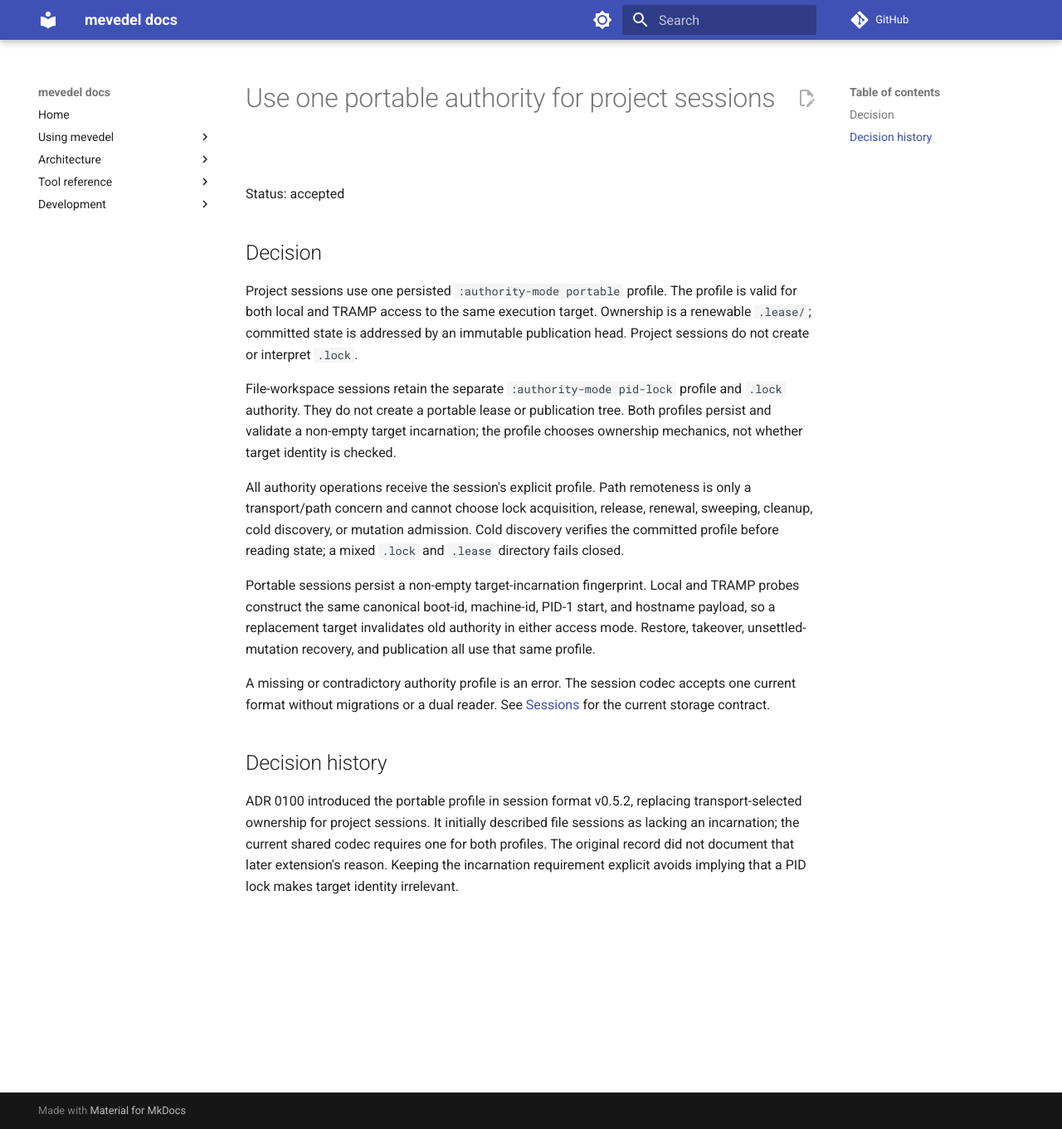
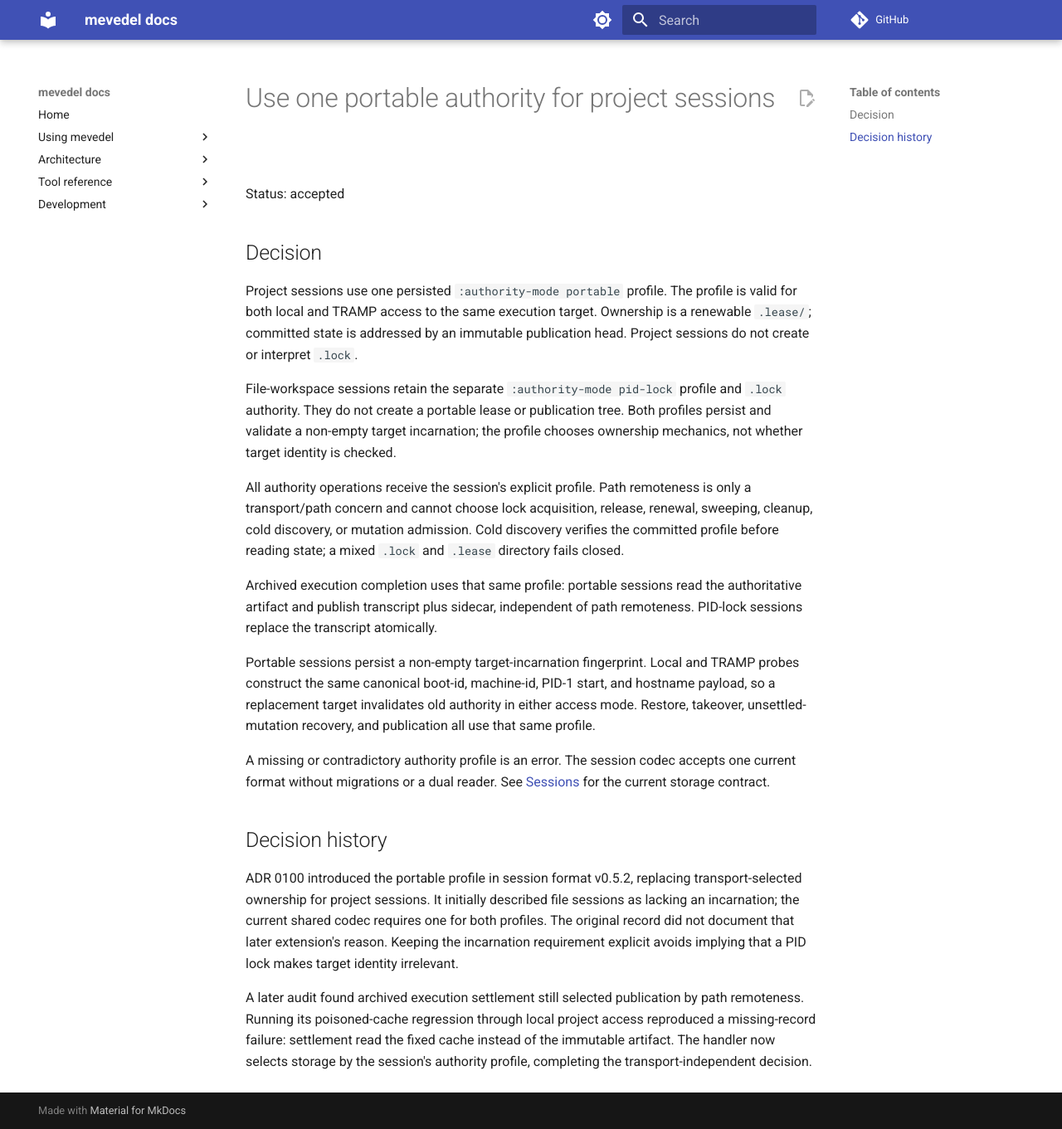
Before and after one commit to FrauH0lle/mevedel, an MkDocs documentation site: the page built from docs/adr/0100-portable-project-session-authority.md, in a window 1280 px wide and 1361 px high. Shown: the whole window at 83% size. Built offline with MkDocs 1.6.1 and Material for MkDocs 9.7.7, drawn with Linux system fonts in a browser that asks for light colours; comment, search, counter and statistics services are not loaded.

Commit message:
fix(execution): Publish archives through session authority
Local project archive settlement read and replaced a fixed cache even
though portable sessions commit immutable publications. Select storage
from the explicit session authority profile for local and TRAMP access.

* mevedel-execution-transcript.el
(mevedel-execution-transcript--record-archived-terminal): Require the
transcript session and route portable writes through artifact publication.
* test/test-mevedel-execution-transcript.el
(mevedel-execution-transcript--record-archived-terminal): Run the
poisoned-cache and publication-failure case through local and TRAMP
project access; give file-workspace fixtures explicit session authority.
* docs/compaction.md: Describe archive storage and live-buffer ordering.
* docs/adr/0100-portable-project-session-authority.md: Record the
reproduced local-cache failure and completed authority routing.

Validation: New local regression fails before the fix; all 352 affected
tests pass afterward without skips. TRAMP uses a local-shell fixture.
All 199 files compile without warnings; Eask bytecode cleanup completed.

```diff
--- a/docs/adr/0100-portable-project-session-authority.md
+++ b/docs/adr/0100-portable-project-session-authority.md
@@ -21,6 +21,10 @@
 Cold discovery verifies the committed profile before reading state; a mixed
 `.lock` and `.lease` directory fails closed.
 
+Archived execution completion uses that same profile: portable sessions read
+the authoritative artifact and publish transcript plus sidecar, independent of
+path remoteness. PID-lock sessions replace the transcript atomically.
+
 Portable sessions persist a non-empty target-incarnation fingerprint.  Local
 and TRAMP probes construct the same canonical boot-id, machine-id, PID-1 start,
 and hostname payload, so a replacement target invalidates old authority in
@@ -39,3 +43,9 @@
 both profiles. The original record did not document that later extension's
 reason. Keeping the incarnation requirement explicit avoids implying that a
 PID lock makes target identity irrelevant.
+
+A later audit found archived execution settlement still selected publication
+by path remoteness. Running its poisoned-cache regression through local project
+access reproduced a missing-record failure: settlement read the fixed cache
+instead of the immutable artifact. The handler now selects storage by the
+session's authority profile, completing the transport-independent decision.
```
Also changed, not shown: docs/compaction.md (+7 -0 lines), 2 other files.
